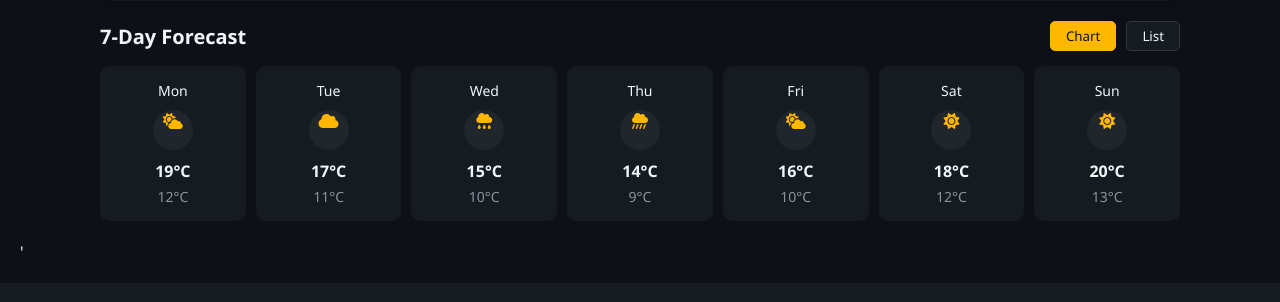
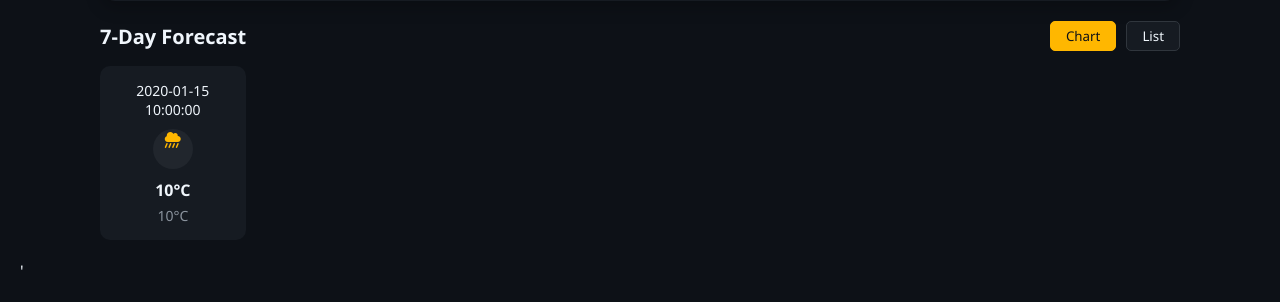
Before and after one commit to Portia-dot/Flask_WeatherApp, a Flask app: template templates/index.html in a window 1280 px wide. Shown: the part 993-1295 px from the top of the page. Before the commit the page ends 1244 px from the top, so only its background shows below. Run offline with Flask 3, Linux system fonts and the light colour scheme; the template is opened without the code that fills it: most values are stand-ins (such as "Sample title", 1, 10 or a date in 2020).

Commit message:
Complete Project

```diff
--- a/app.py
+++ b/app.py
@@ -1,5 +1,4 @@
 from flask import Flask, render_template, request, redirect
-from idna.idnadata import scripts
 
 from data import DataManager
 from google_gen_ai import get_weather_summary
@@ -40,6 +39,7 @@ def home():
     #24 hour data
 
     twenty_four_hour_data = data_manager.get_24_hours_data()
+    seven_days_data = data_manager.get_seven_days()
 
     if not weather:
         return redirect('/error')
@@ -49,6 +49,7 @@ def home():
         'tile_url': tile_url,
         'weather_ai': weather_ai,
         'hourly': twenty_four_hour_data,
+        'weekly': seven_days_data,
     }
 
     save_cache_file(pay_load, 'cache_weather.json')
--- a/cache.py
+++ b/cache.py
@@ -35,4 +35,7 @@ def save_cache_file(data, name):
 
 def delete_cache_file():
     if os.path.exists(CACHE_FILE_NAME):
-        os.remove(CACHE_FILE_NAME)
+        try:
+            os.remove(CACHE_FILE_NAME)
+        except OSError as e:
+            print(f'Error deleting cache file: {e}')
--- a/templates/index.html
+++ b/templates/index.html
@@ -202,69 +202,26 @@
             </div>
         </div>
         <div class="forecast-cards">
-            <!-- Day 1 -->
+            {% for day in weekly.daily_data %}
             <div class="forecast-card">
-                <div class="day">Mon</div>
+                <div class="day">{{ day.timestamp }}</div>
                 <div class="forecast-icon">
+                    {% if day.humidity < 40 %}
+                    <i class="fas fa-sun" style="color: var(--accent-color);"></i>
+                    {% elif day.humidity < 60 %}
                     <i class="fas fa-cloud-sun" style="color: var(--accent-color);"></i>
+                    {% elif day.humidity < 80 %}
+                    <i class="fas fa-cloud" style="color: var(--accent-color);"></i>
+                    {% elif day.humidity < 90 %}
+                    <i class="fas fa-cloud-rain" style="color: var(--accent-color);"></i>
+                    {% else %}
+                    <i class="fas fa-cloud-showers-heavy" style="color: var(--accent-color);"></i>
+                    {% endif %}
                 </div>
-                <div class="temp-high">19°C</div>
-                <div class="temp-low">12°C</div>
+                <div class="temp-high">{{ day.temperature_high }}°C</div>
+                <div class="temp-low">{{ day.temperature_low }}°C</div>
             </div>
-            <!-- Day 2 -->
-            <div class="forecast-card">
-                <div class="day">Tue</div>
-                <div class="forecast-icon">
-                    <i class="fas fa-cloud" style="color: var(--accent-color);"></i>
-                </div>
-                <div class="temp-high">17°C</div>
-                <div class="temp-low">11°C</div>
-            </div>
-            <!-- Day 3 -->
-            <div class="forecast-card">
-                <div class="day">Wed</div>
-                <div class="forecast-icon">
-                    <i class="fas fa-cloud-rain" style="color: var(--accent-color);"></i>
-                </div>
-                <div class="temp-high">15°C</div>
-                <div class="temp-low">10°C</div>
-            </div>
-            <!-- Day 4 -->
-            <div class="forecast-card">
-                <div class="day">Thu</div>
-                <div class="forecast-icon">
-                    <i class="fas fa-cloud-showers-heavy" style="color: var(--accent-color);"></i>
-                </div>
-                <div class="temp-high">14°C</div>
-                <div class="temp-low">9°C</div>
-            </div>
-            <!-- Day 5 -->
-            <div class="forecast-card">
-                <div class="day">Fri</div>
-                <div class="forecast-icon">
-                    <i class="fas fa-cloud-sun" style="color: var(--accent-color);"></i>
-                </div>
-                <div class="temp-high">16°C</div>
-                <div class="temp-low">10°C</div>
-            </div>
-            <!-- Day 6 -->
-            <div class="forecast-card">
-                <div class="day">Sat</div>
-                <div class="forecast-icon">
-                    <i class="fas fa-sun" style="color: var(--accent-color);"></i>
-                </div>
-                <div class="temp-high">18°C</div>
-                <div class="temp-low">12°C</div>
-            </div>
-            <!-- Day 7 -->
-            <div class="forecast-card">
-                <div class="day">Sun</div>
-                <div class="forecast-icon">
-                    <i class="fas fa-sun" style="color: var(--accent-color);"></i>
-                </div>
-                <div class="temp-high">20°C</div>
-                <div class="temp-low">13°C</div>
-            </div>
+            {% endfor %}
         </div>
     </div>
 
@@ -441,18 +398,28 @@ function addNowIndicator(container) {
 function generateForecastListItems() {
     const listContainer = document.querySelector('.forecast-list-container');
     const timeLabels = generateTimeLabels();
-
-    {#// Hardcoded temperature data#}
-    {#const temperatureData = [22.5, 24.1, 25.7, 26.3, 25.8, 24.2, 22.9, 21.5, 20.1, 19.3, 18.7, 18.2, 17.9];#}
-    {##}
-    {#// Hardcoded weather icons based on temperature#}
-    {#const weatherIcons = ['sun', 'sun', 'sun', 'cloud-sun', 'cloud-sun', 'cloud', 'cloud', 'cloud-rain', 'cloud-rain', 'cloud-showers-heavy', 'cloud-showers-heavy', 'cloud', 'cloud'];#}
-
     // Clear existing items
     listContainer.innerHTML = '';
 
+    // Check if hourly data is available
+    if (!hourly || !Array.isArray(hourly.hourly_data)) {
+        console.error("hourly.hourly_data is not an array or is undefined.");
+        return; // Exit if no data is available
+    }
+
+    // Extract data from hourly data
+    const temperatureData = hourly.hourly_data.map(d => d.temperature);
+    const weatherIcons = hourly.hourly_data.map(d => {
+        if (d.clouds && d.clouds.toLowerCase().includes('cloud')) return 'cloud';
+        return 'sun';  // fallback
+    });
+    const humidityData = hourly.hourly_data.map(d => d.humidity);
+    const windData = hourly.hourly_data.map(d => d.wind);
+
     // Create list items
     timeLabels.forEach((time, index) => {
+        if (index >= hourly.hourly_data.length) return; // Skip if index is out of bounds
+
         const listItem = document.createElement('div');
         listItem.className = 'forecast-list-item';
 
@@ -470,9 +437,19 @@ function generateForecastListItems() {
         tempElement.className = 'forecast-list-temp';
         tempElement.textContent = `${temperatureData[index]}°C`;
 
+        const humidityElement = document.createElement('div');
+        humidityElement.className = 'forecast-list-humidity';
+        humidityElement.textContent = `Humidity: ${humidityData[index]}%`;
+
+        const windElement = document.createElement('div');
+        windElement.className = 'forecast-list-wind';
+        windElement.textContent = `Wind: ${windData[index]} km/h`;
+
         listItem.appendChild(timeElement);
         listItem.appendChild(iconElement);
         listItem.appendChild(tempElement);
+        listItem.appendChild(humidityElement);
+        listItem.appendChild(windElement);
 
         listContainer.appendChild(listItem);
     });
@@ -485,8 +462,23 @@ function initPrecipitationChart() {
     const chartContainer = document.getElementById('precipitation-chart').querySelector('.chart-container');
     const timeLabels = generateTimeLabels();
 
-    // Hardcoded precipitation data (0-100%)
-    const precipitationData = [10, 15, 25, 45, 65, 70, 55, 40, 30, 20, 15, 10, 5];
+    // Derive precipitation data from cloud cover (since direct precipitation data is not available)
+    let precipitationData = [];
+    if (!hourly || !Array.isArray(hourly.hourly_data)) {
+        console.error("hourly.hourly_data is not an array or is undefined.");
+    } else {
+        // Derive precipitation probability from cloud cover
+        precipitationData = hourly.hourly_data.map(d => {
+            const cloudLabel = d.clouds;
+            // Estimate precipitation probability based on cloud cover
+            if (cloudLabel === 'Clear') return 5;
+            if (cloudLabel === 'Few clouds') return 15;
+            if (cloudLabel === 'Scattered clouds') return 30;
+            if (cloudLabel === 'Broken clouds') return 50;
+            if (cloudLabel === 'Overcast clouds') return 70;
+            return 10; // Default value
+        });
+    }
 
     // Create gradient
     const gradient = ctx.createLinearGradient(0, 0, 0, 300);
@@ -593,8 +585,13 @@ function initWindChart() {
     const chartContainer = document.getElementById('wind-chart').querySelector('.chart-container');
     const timeLabels = generateTimeLabels();
 
-    // Hardcoded wind data (0-50 km/h)
-    const windData = [15, 18, 22, 25, 30, 35, 32, 28, 25, 20, 18, 15, 12];
+    // Extract wind data from hourly data
+    let windData = [];
+    if (!hourly || !Array.isArray(hourly.hourly_data)) {
+        console.error("hourly.hourly_data is not an array or is undefined.");
+    } else {
+        windData = hourly.hourly_data.map(d => d.wind);
+    }
 
     // Create gradient
     const gradient = ctx.createLinearGradient(0, 0, 0, 300);
@@ -695,8 +692,20 @@ function initAirQualityChart() {
     const chartContainer = document.getElementById('air-quality-chart').querySelector('.chart-container');
     const timeLabels = generateTimeLabels();
 
-    // Hardcoded air quality data (1-5, where 1 is good and 5 is very poor)
-    const airQualityData = [1.5, 1.8, 2.2, 2.5, 3.0, 3.2, 2.8, 2.5, 2.2, 2.0, 1.8, 1.5, 1.3];
+    // Extract air quality data from hourly data
+    let airQualityData = [];
+    if (!hourly || !Array.isArray(hourly.hourly_data)) {
+        console.error("hourly.hourly_data is not an array or is undefined.");
+        // Fallback to hardcoded data if hourly data is not available
+        airQualityData = [1.5, 1.8, 2.2, 2.5, 3.0, 3.2, 2.8, 2.5, 2.2, 2.0, 1.8, 1.5, 1.3];
+    } else {
+        airQualityData = hourly.hourly_data.map(d => {
+            if (d.air_quality && d.air_quality.air_quality) {
+                return d.air_quality.air_quality;
+            }
+            return 1; // Default to good air quality if data is missing
+        });
+    }
 
     // Create gradient
     const gradient = ctx.createLinearGradient(0, 0, 0, 300);
@@ -816,8 +825,13 @@ function initHumidityChart() {
     const chartContainer = document.getElementById('humidity-chart').querySelector('.chart-container');
     const timeLabels = generateTimeLabels();
 
-    // Hardcoded humidity data (30-100%)
-    const humidityData = [65, 70, 75, 80, 85, 80, 75, 70, 65, 60, 55, 50, 45];
+    // Extract humidity data from hourly data
+    let humidityData = [];
+    if (!hourly || !Array.isArray(hourly.hourly_data)) {
+        console.error("hourly.hourly_data is not an array or is undefined.");
+    } else {
+        humidityData = hourly.hourly_data.map(d => d.humidity);
+    }
 
     // Create gradient
     const gradient = ctx.createLinearGradient(0, 0, 0, 300);
@@ -923,8 +937,22 @@ function initCloudCoverChart() {
     const chartContainer = document.getElementById('cloud-cover-chart').querySelector('.chart-container');
     const timeLabels = generateTimeLabels();
 
-    // Hardcoded cloud cover data (0-100%)
-    const cloudCoverData = [20, 30, 45, 60, 75, 85, 70, 55, 40, 30, 25, 20, 15];
+    // Extract cloud cover data from hourly data
+    let cloudCoverData = [];
+    if (!hourly || !Array.isArray(hourly.hourly_data)) {
+        console.error("hourly.hourly_data is not an array or is undefined.");
+    } else {
+        // Convert cloud labels to percentages for visualization
+        cloudCoverData = hourly.hourly_data.map(d => {
+            const cloudLabel = d.clouds;
+            if (cloudLabel === 'Clear') return 5;
+            if (cloudLabel === 'Few clouds') return 20;
+            if (cloudLabel === 'Scattered clouds') return 40;
+            if (cloudLabel === 'Broken clouds') return 60;
+            if (cloudLabel === 'Overcast clouds') return 90;
+            return 0; // Default value
+        });
+    }
 
     // Create gradient
     const gradient = ctx.createLinearGradient(0, 0, 0, 300);
```
Also changed, not shown: cache_weather.json (deleted, +0 -1 lines), data.py (+18 -3 lines), google_gen_ai.py (+8 -5 lines), README.md, static/images/Screenshot 2025-04-29 173336.png (added), static/images/Screenshot 2025-04-29 173349.png (added), static/images/Screenshot 2025-04-29 173454.png (added).
